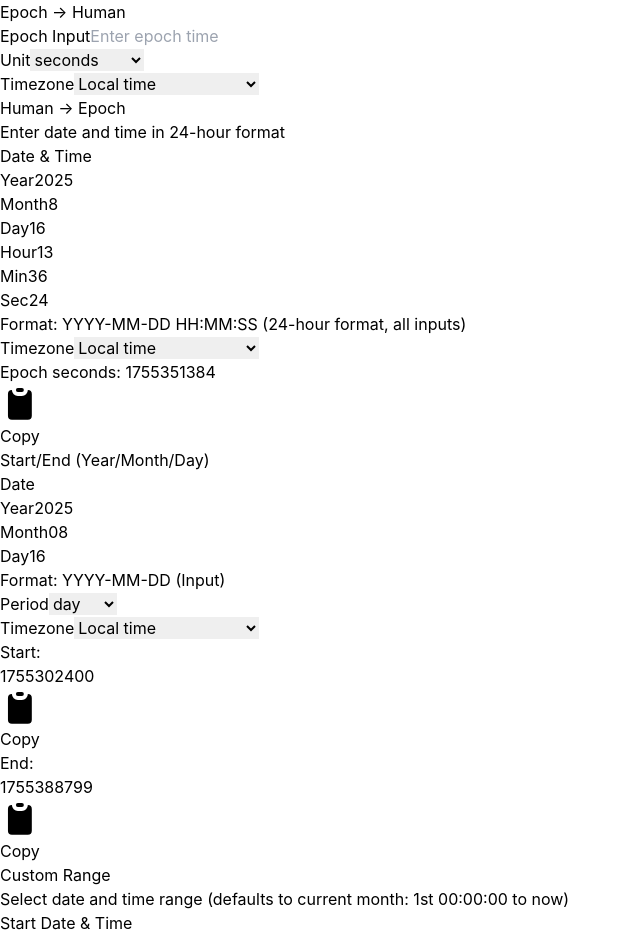
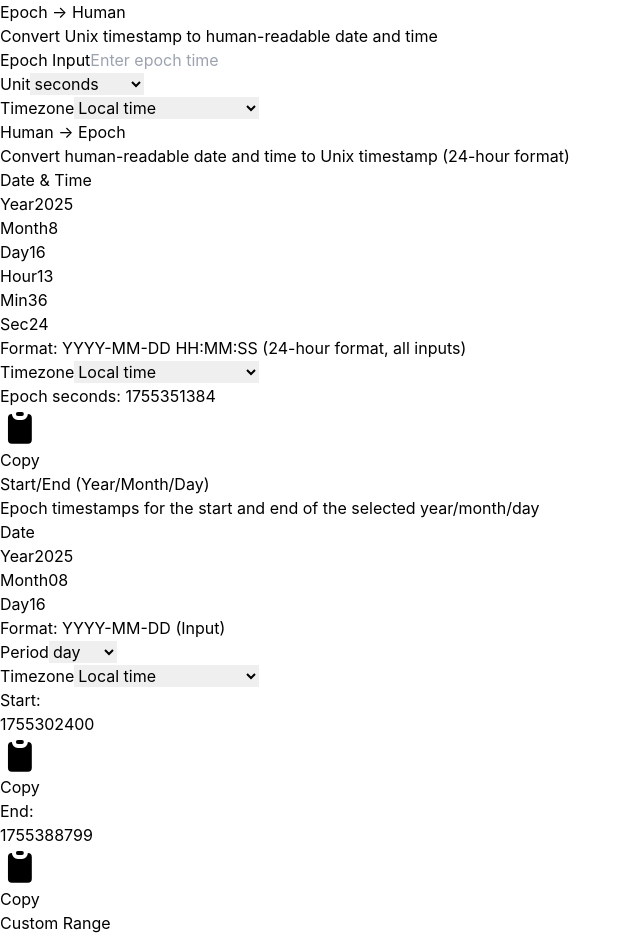
Before and after one commit to cengfanman/epoch-converter-dev, a React (Vite) app: page / in a window 1280 px wide. Shown: the part 1464-2402 px from the top of the page, without its empty margins (0-640 px from the left). Built offline with nearby package versions, Linux system fonts and the light colour scheme.

Commit message:
[timezone converter]: highlight

```diff
--- a/src/App.tsx
+++ b/src/App.tsx
@@ -157,7 +157,8 @@ function App() {
 
             {/* Module 1: Epoch → Human */}
             <div className="bg-white rounded-lg shadow-md p-6">
-              <h2 className="text-xl font-semibold text-gray-900 mb-4">Epoch → Human</h2>
+              <h2 className="text-2xl font-bold text-gray-900 mb-2">Epoch → Human</h2>
+              <p className="text-base font-bold text-gray-600 mb-4">Convert Unix timestamp to human-readable date and time</p>
               <div className="grid grid-cols-1 lg:grid-cols-3 gap-4 mb-4">
                 <div>
                   <label className="text-sm font-medium text-gray-700 mb-1 block">Epoch Input</label>
@@ -212,8 +213,8 @@ function App() {
 
             {/* Module 2: Human → Epoch */}
             <div className="bg-white rounded-lg shadow-md p-6">
-              <h2 className="text-xl font-semibold text-gray-900 mb-2">Human → Epoch</h2>
-              <p className="text-sm text-gray-600 mb-4">Enter date and time in 24-hour format</p>
+              <h2 className="text-2xl font-bold text-gray-900 mb-2">Human → Epoch</h2>
+              <p className="text-base font-bold text-gray-600 mb-4">Convert human-readable date and time to Unix timestamp (24-hour format)</p>
               <div className="grid grid-cols-1 lg:grid-cols-3 gap-4 mb-4">
                 <div className="lg:col-span-2">
                   <DateTimeInputComponent
@@ -247,7 +248,8 @@ function App() {
 
             {/* Module 3: Start/End */}
             <div className="bg-white rounded-lg shadow-md p-6">
-              <h2 className="text-xl font-semibold text-gray-900 mb-4">Start/End (Year/Month/Day)</h2>
+              <h2 className="text-2xl font-bold text-gray-900 mb-2">Start/End (Year/Month/Day)</h2>
+              <p className="text-base font-bold text-gray-600 mb-4">Epoch timestamps for the start and end of the selected year/month/day</p>
               <div className="grid grid-cols-1 lg:grid-cols-4 gap-4 mb-4">
                 <div className="lg:col-span-2">
                   <InputDateComponent
@@ -291,8 +293,8 @@ function App() {
 
             {/* Module 4: Custom Range */}
             <div className="bg-white rounded-lg shadow-md p-6">
-              <h2 className="text-xl font-semibold text-gray-900 mb-4">Custom Range</h2>
-              <p className="text-sm text-gray-600 mb-4">Select date and time range (defaults to current month: 1st 00:00:00 to now)</p>
+              <h2 className="text-2xl font-bold text-gray-900 mb-2">Custom Range</h2>
+              <p className="text-base font-bold text-gray-600 mb-4">Convert custom date and time range to Unix timestamps (defaults to current month: 1st 00:00:00 to now)</p>
               <div className="flex flex-col lg:flex-row gap-6 mb-4">
                 {/* Start Date & Time */}
                 <div className="flex-1">
@@ -547,7 +549,8 @@ function App() {
 
           {/* Code Snippets Section - Moved to bottom */}
           <div className="bg-white rounded-lg shadow-md p-6 mt-8">
-            <h2 className="text-2xl font-semibold text-gray-900 mb-6">Code Snippets</h2>
+            <h2 className="text-2xl font-bold text-gray-900 mb-2">Code Snippets</h2>
+            <p className="text-base font-bold text-gray-600 mb-6">Ready-to-use code examples for converting timestamps in different programming languages</p>
 
             {/* Language Pills */}
             <div className="flex flex-wrap gap-2 mb-6">
```
